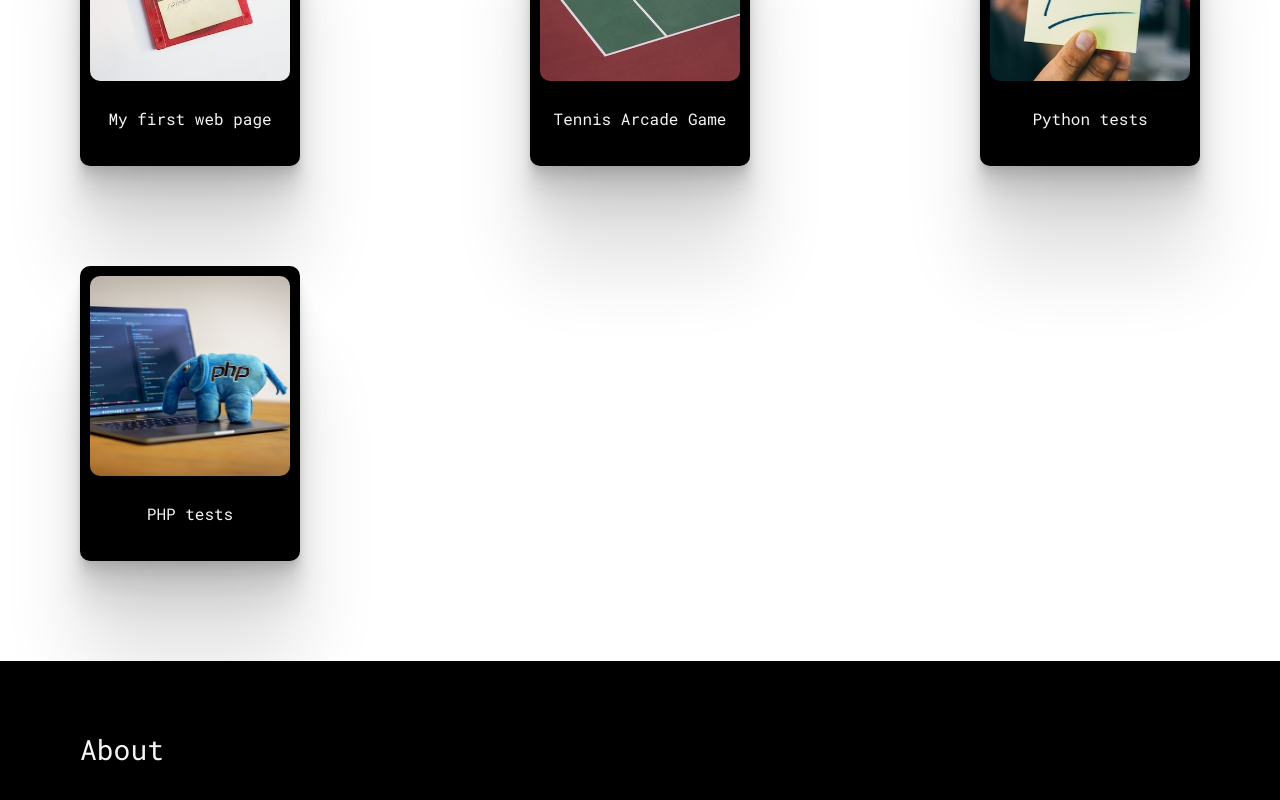
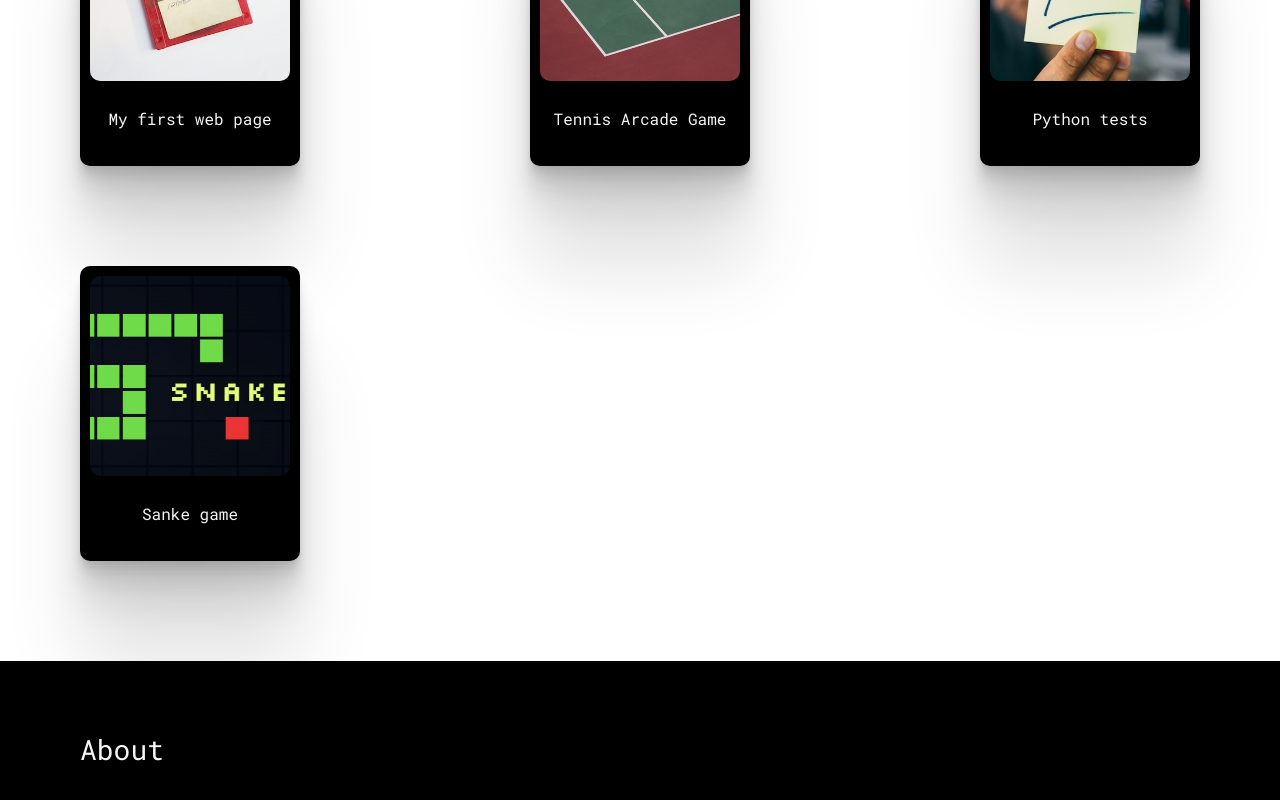
Before and after one commit to Brezel141/Personal-Portfolio-Website, a plain HTML site: page index.html in a window 1280 px wide. Shown: the part 1217-2017 px from the top of the page. Drawn offline with Linux system fonts and the light colour scheme; a web font is replaced by a local one.

Commit message:
card change

```diff
--- a/index.html
+++ b/index.html
@@ -99,11 +99,11 @@
          <!-- FORTH CARD -->
          <div class="project-card">
           <div class="project-image">
-            <a href="https://github.com/Brezel141/php_test" target="_blank"><img src="photo/php_photo.jpg" alt="php_post" /></a>
+            <a href="https://github.com/Brezel141/snake" target="_blank"><img src="photo/snake.jpg" alt="snake_logo" /></a>
           </div>
           <h3 class="project-name">
-            <a href="https://github.com/Brezel141/php_test" target="_blank"
-              >PHP tests</a
+            <a href="https://github.com/Brezel141/snake" target="_blank"
+              >Sanke game</a
             >
           </h3>
         </div>
```
Also changed, not shown: photo/snake.jpg (added).
